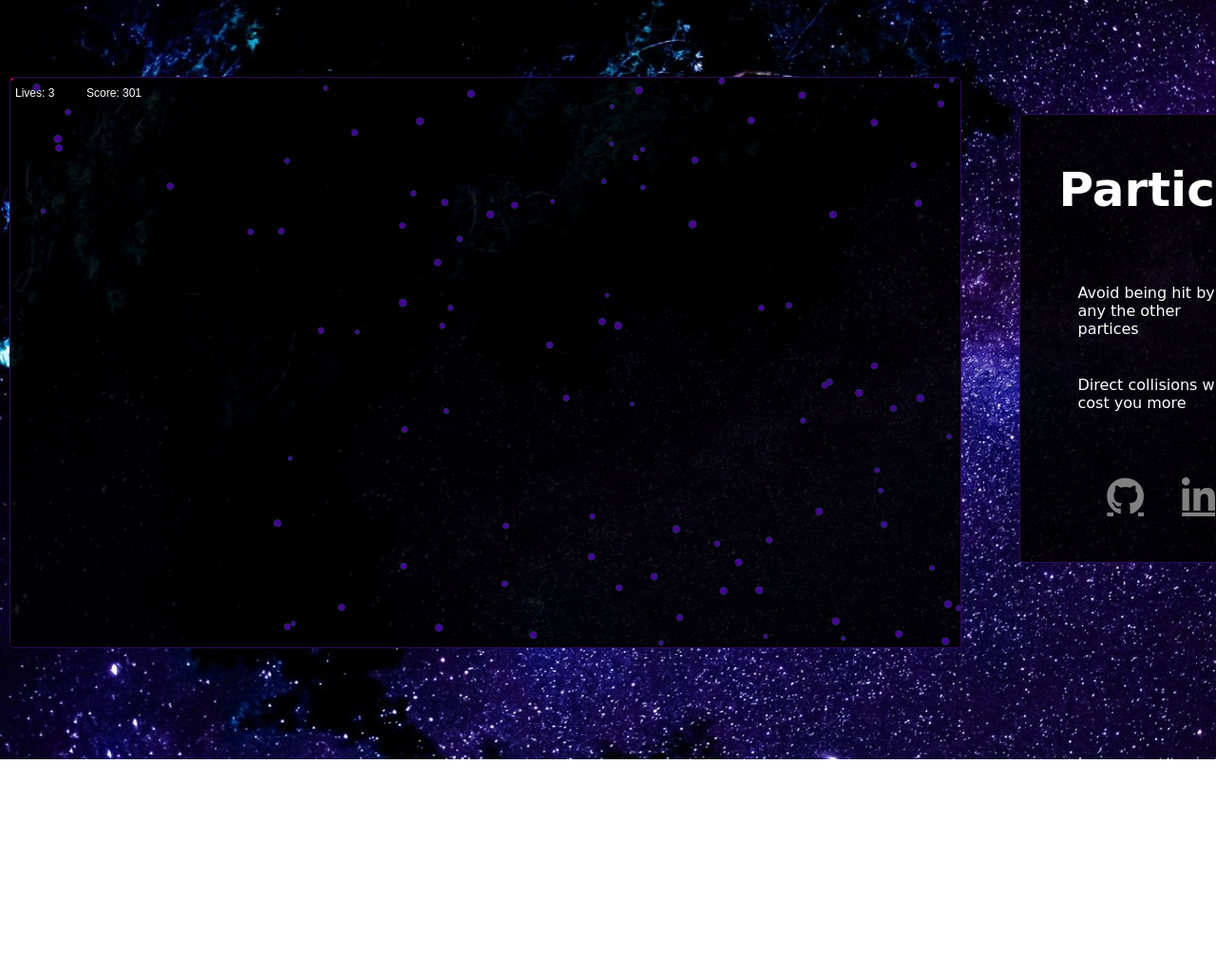
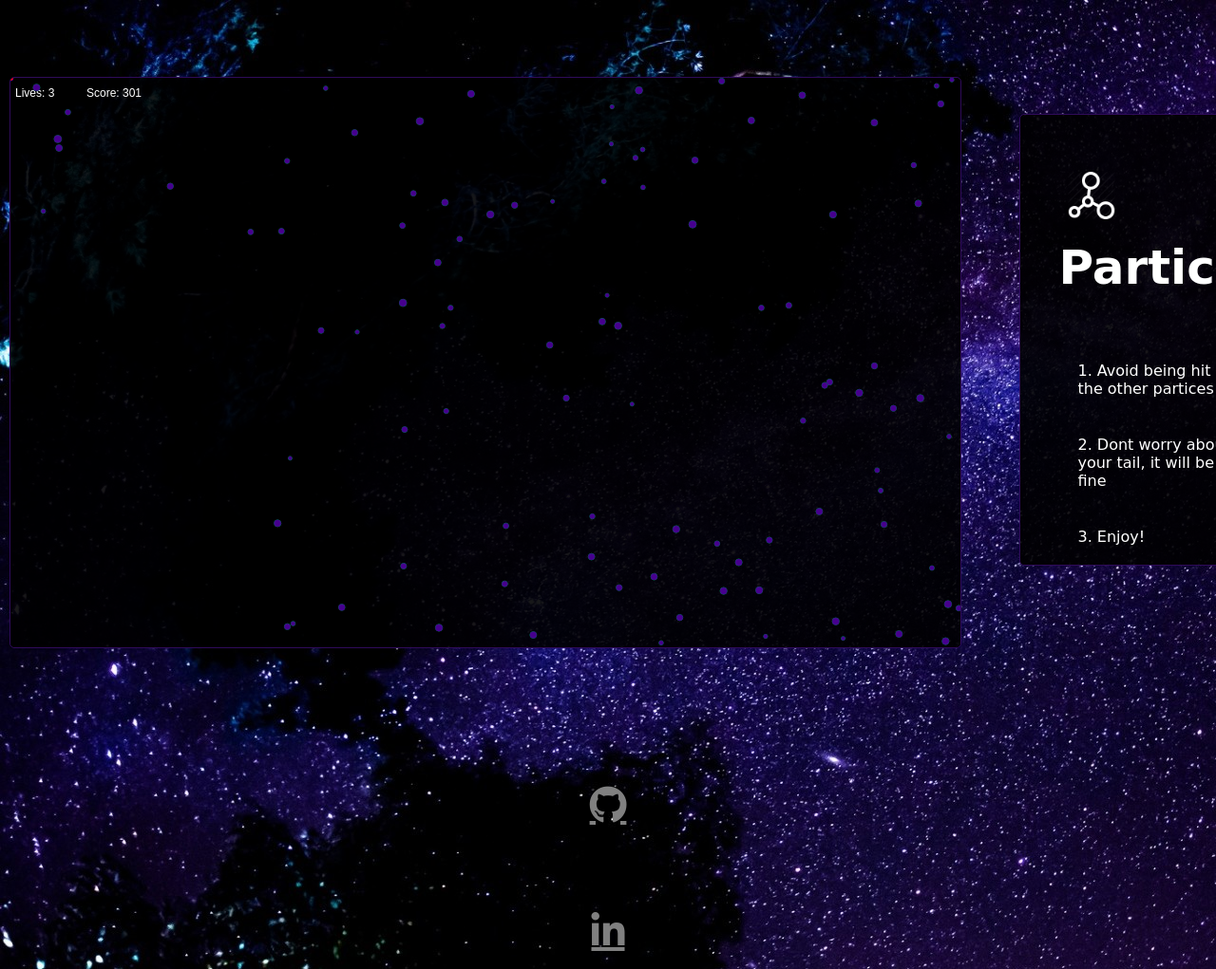
Before and after one commit to saulack/particle, a website built with webpack: page index.html in a window 1280 px wide. Shown: the top 1021 px of the page at 95% size. Before the commit the page ends 800 px from the top, so only its background shows below. Built offline with nearby package versions, Linux system fonts and the light colour scheme; a web font is replaced by a local one.

Commit message:
Add flavicon and logo

```diff
--- a/canvas.css
+++ b/canvas.css
@@ -16,7 +16,7 @@ div {
 
 body {
   background-image: url('./assets/bkrnd2.jpg');
-  object-fit: cover;
+  object-fit: fill;
 }
 
 .link {
@@ -58,9 +58,14 @@ li {
 }
 
 h3 {
-  /* font-family: 'Faster One', cursive; */
   font-family: 'Bungee Hairline', cursive;
   font-size: 50px;
   margin 0;
+}
 
+.logo {
+  align-self: flex-start;
+  margin: 10px;
+  max-width: 50px;
+  filter: invert(100%);
 }
--- a/index.html
+++ b/index.html
@@ -3,6 +3,7 @@
   <head>
     <script type="text/javascript" src="lib/bundle.js">
     </script>
+    <link rel="icon" type="image/png" href="./assets/favi.png">
 
     <link rel="stylesheet" href="canvas.css">
 
@@ -24,30 +25,26 @@
         <canvas id="canvas" width="1000" height="600"></canvas>
       </div>
       <ul>
-        <h3>Particle</h3>
-        <li>Avoid being hit by any the other partices</li>
-        <li>Direct collisions will cost you more</li>
-        <li>
-          <div class="links">
-            <a class="link" href="https://github.com/saulack">
-              <i class="fab fa-github"></i>
-            </a>
 
-            <a class="link" href="#">
-              <i class="fab fa-linkedin-in"></i>
-            </a>
-          </div>
-        </li>
-
+        <h3><img class="logo" src="./assets/favi.png" alt="">Particle</h3>
+        <li>1. Avoid being hit by the other partices</li>
+        <li>2. Dont worry about your tail, it will be fine</li>
+        <li>3. Enjoy!</li>
       </ul>
     </div>
 
 
+      <div class="links">
+        <a class="link" href="https://github.com/saulack">
+          <i class="fab fa-github" aria-hidden="true"></i>
+        </a>
+      </div>
 
 
 
-
-
+        <a class="link" href="#">
+          <i class="fab fa-linkedin"></i>
+        </a>
 
   </body>
 </html>
```
Also changed, not shown: assets/favi.png (added).
